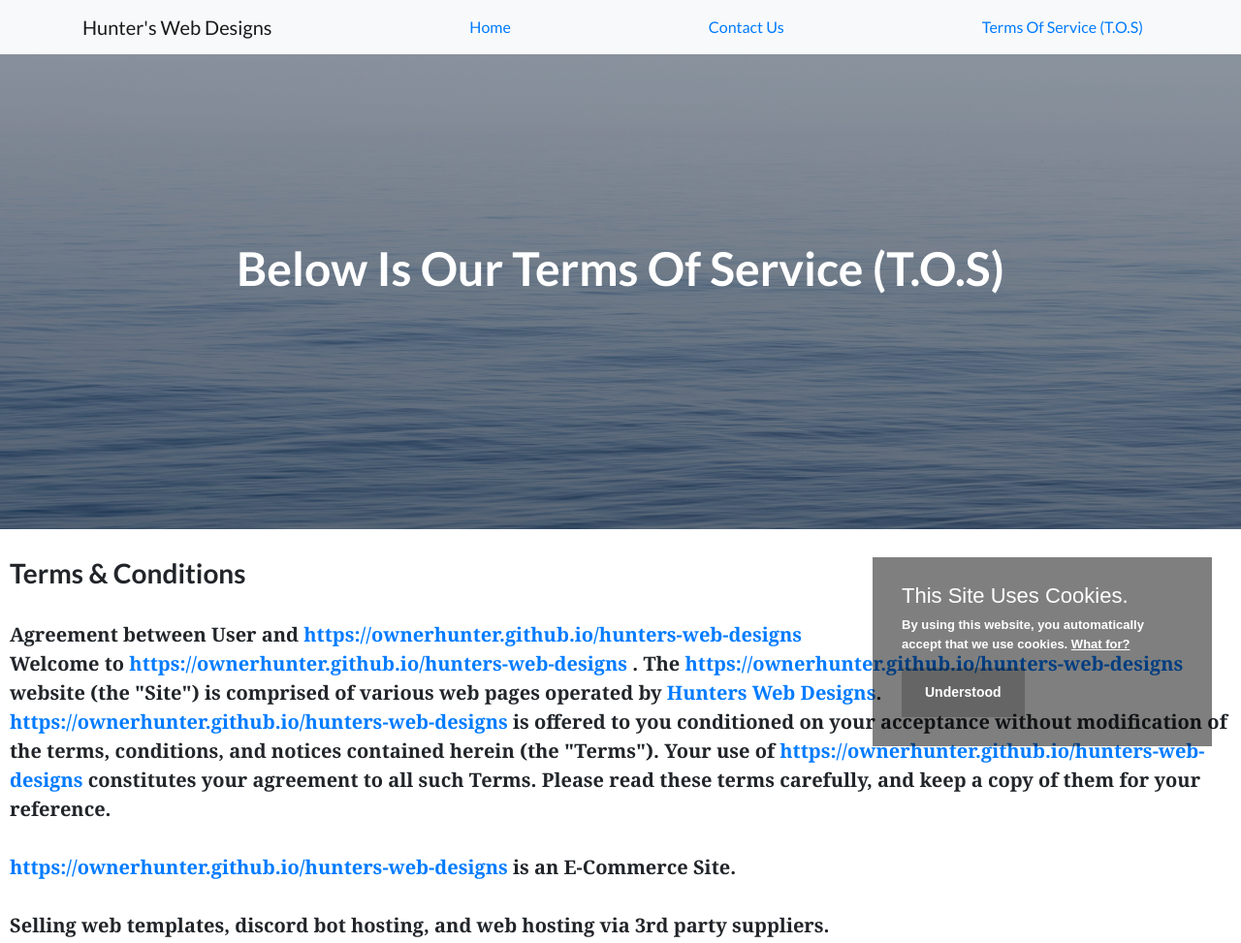
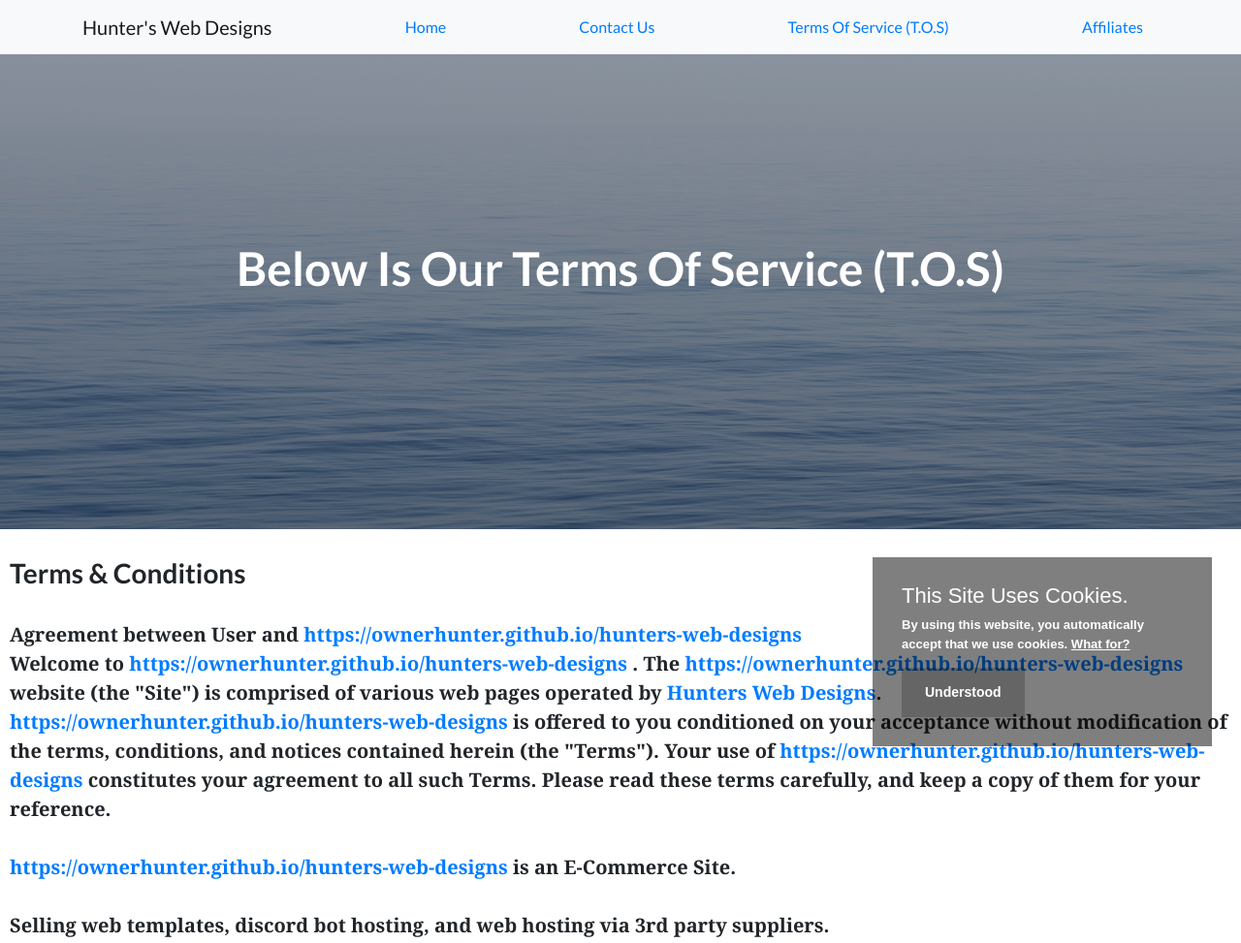
Before and after one commit to EastcoastHunter/hunters-web-designs, a website: page tos.html in a window 1280 px wide. Shown: the top 973 px of the page at 97% size. Drawn offline with Linux system fonts and the light colour scheme.

Commit message:
Updated Manifest
Manifest Version: V1.1.0

```diff
--- a/tos.html
+++ b/tos.html
@@ -67,9 +67,10 @@
       <div class="container">
         <a class="navbar-brand" href="#top">Hunter's Web Designs</a>
         <!-- <a class="btn btn-primary" href="#">Sign In</a> -->
-        <a class="nav-link" href="/index">Home</a>
-        <a href="/contact" class="nav-link">Contact Us</a>
-        <a href="/tos" class="nav-link">Terms Of Service (T.O.S)</a>
+        <a class="nav-link" href="./index">Home</a>
+        <a href="./contact" class="nav-link">Contact Us</a>
+        <a href="./tos" class="nav-link">Terms Of Service (T.O.S)</a>
+        <a href="./affiliates" class="nav-link">Affiliates</a>
       </div>
     </nav>
 
```
Also changed, not shown: index.html (+4 -0 lines).
